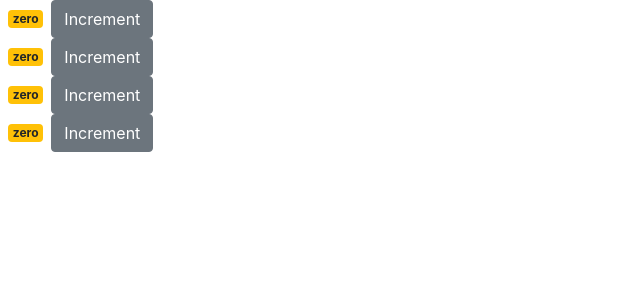
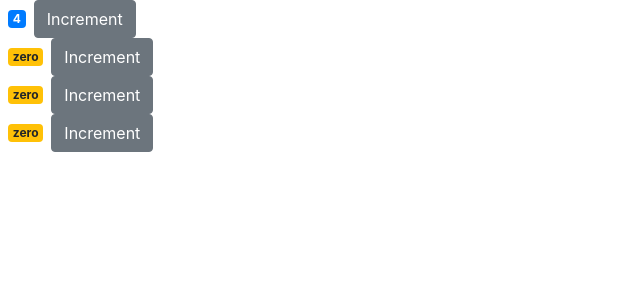
Before and after one commit to LuckyMadu/react-practices, a React (Create React App) app: page / in a window 1280 px wide. Shown: the top 300 px of the page, without its empty margins (0-640 px from the left). Built offline with nearby package versions, Linux system fonts and the light colour scheme.

Commit message:
passing props

```diff
--- a/src/components/counter.js
+++ b/src/components/counter.js
@@ -1,16 +1,14 @@
 import React, { useState } from "react";
 
-function Counter() {
-  const [count, setCount] = useState(0);
-  const [product] = useState();
+function Counter(props) {
+  const [value, setCount] = useState(props.value);
 
   function formatCount() {
-    return count === 0 ? "zero" : count;
+    return value === 0 ? "zero" : value;
   }
 
-  const handleIncrement = product => {
-    console.log(product);
-    setCount(count + 1);
+  const handleIncrement = () => {
+    setCount(value + 1);
   };
 
   /* const doHandleIncrement = () => {
@@ -21,7 +19,7 @@ function Counter() {
     <div>
       <span className={getBadgeClasses()}>{formatCount()}</span>
       <button
-        onClick={() => handleIncrement(product)}
+        onClick={() => handleIncrement}
         className="btn btn-secondary btn-md"
       >
         Increment
@@ -31,7 +29,7 @@ function Counter() {
 
   function getBadgeClasses() {
     let classes = "badge m-2 badge-";
-    classes += count === 0 ? "warning" : "primary";
+    classes += value === 0 ? "warning" : "primary";
     return classes;
   }
 }
--- a/src/components/counters.js
+++ b/src/components/counters.js
@@ -5,7 +5,7 @@ export class Counters extends Component {
     counters: [
       {
         id: 1,
-        value: 0
+        value: 4
       },
       {
         id: 2,
@@ -25,7 +25,7 @@ export class Counters extends Component {
     return (
       <div>
         {this.state.counters.map(counter => (
-          <Counter key={counter.id} />
+          <Counter key={counter.id} value={counter.value} />
         ))}
       </div>
     );
```
